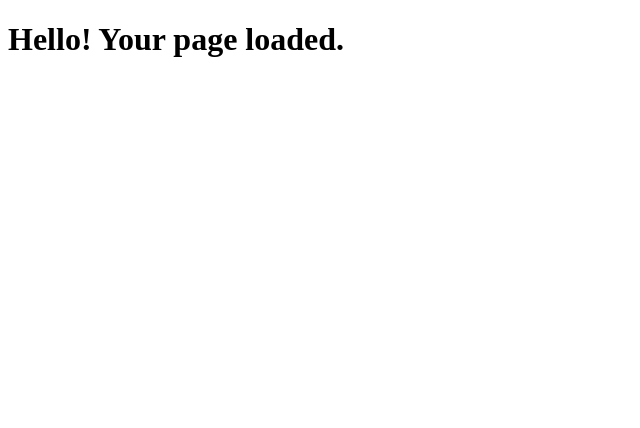
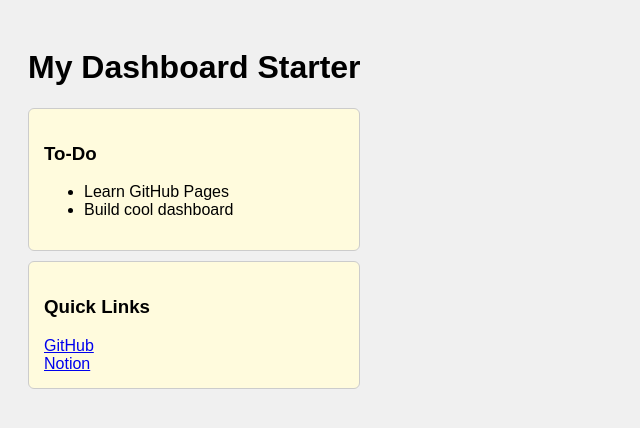
Before and after one commit to mayalh22/personaldashboard, a plain HTML site: page index.html in a window 1280 px wide. Shown: the whole page, without its empty margins (0-640 px from the left). Drawn offline with Linux system fonts and the light colour scheme.

Commit message:
Update index.html

```diff
--- a/index.html
+++ b/index.html
@@ -2,9 +2,39 @@
 <html lang="en">
 <head>
 <meta charset="UTF-8" />
-<title>Test Page</title>
+<title>Simple Dashboard Starter</title>
+<style>
+  body {
+    font-family: Arial, sans-serif;
+    padding: 20px;
+    background: #f0f0f0;
+  }
+  .card {
+    background: #fffbdd;
+    border: 1px solid #ccc;
+    border-radius: 6px;
+    padding: 15px;
+    margin-bottom: 10px;
+    width: 300px;
+  }
+</style>
 </head>
 <body>
-<h1>Hello! Your page loaded.</h1>
+  <h1>My Dashboard Starter</h1>
+
+  <div class="card">
+    <h3>To-Do</h3>
+    <ul>
+      <li>Learn GitHub Pages</li>
+      <li>Build cool dashboard</li>
+    </ul>
+  </div>
+
+  <div class="card">
+    <h3>Quick Links</h3>
+    <a href="https://github.com" target="_blank">GitHub</a><br />
+    <a href="https://notion.so" target="_blank">Notion</a>
+  </div>
+
 </body>
 </html>
```
